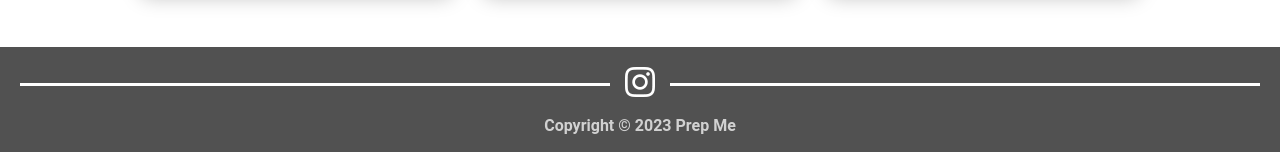
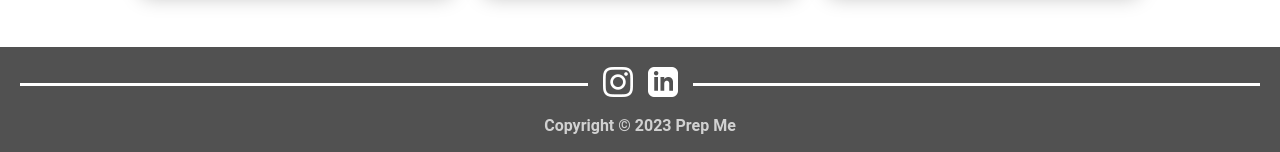
Before and after one commit to Prep-Me/mvp-landing-page, a plain HTML site: page index.html in a window 1280 px wide. Shown: the part 2346-2498 px from the top of the page. Drawn offline with Linux system fonts and the light colour scheme; a web font is replaced by a local one.

Commit message:
Linkedin

```diff
--- a/base.css
+++ b/base.css
@@ -103,9 +103,9 @@ footer {
 		"copy copy copy copy copy";
 	grid-template-columns: 1fr repeat(3, 30px) 1fr; */
 	grid-template-areas:
-		"bar1 icon1 bar2"
-		"copy copy copy";
-	grid-template-columns: 1fr 30px 1fr;
+		"bar1 icon1 icon2 bar2"
+		"copy copy copy copy";
+	grid-template-columns: 1fr repeat(2, 30px) 1fr;
 	padding: 20px;
 	gap: 15px;
 	align-items: center;
--- a/index.html
+++ b/index.html
@@ -145,8 +145,8 @@
 		<footer>
 			<div class="bar"></div>
 			<a href="https://www.instagram.com/theprepme/" target="_blank"><img src="images/Instagram Logo.png" alt="Instagram"></a>
-			<!-- <a href="https://www.tiktok.com" target="_blank"><img src="images/TikTok Logo.png" alt="TikTok"></a>
-			<a href="https://linkedin.com" target="_blank"><img src="images/Linkedin Logo.png" alt="LinkedIn"></a> -->
+			<a href="https://www.linkedin.com/company/prepme-us/" target="_blank"><img src="images/Linkedin Logo.png" alt="LinkedIn"></a>
+			<!-- <a href="https://www.tiktok.com" target="_blank"><img src="images/TikTok Logo.png" alt="TikTok"></a> -->
 			<div class="bar"></div>
 
 			<p class="copy">Copyright © 2023 Prep Me</p>
```
